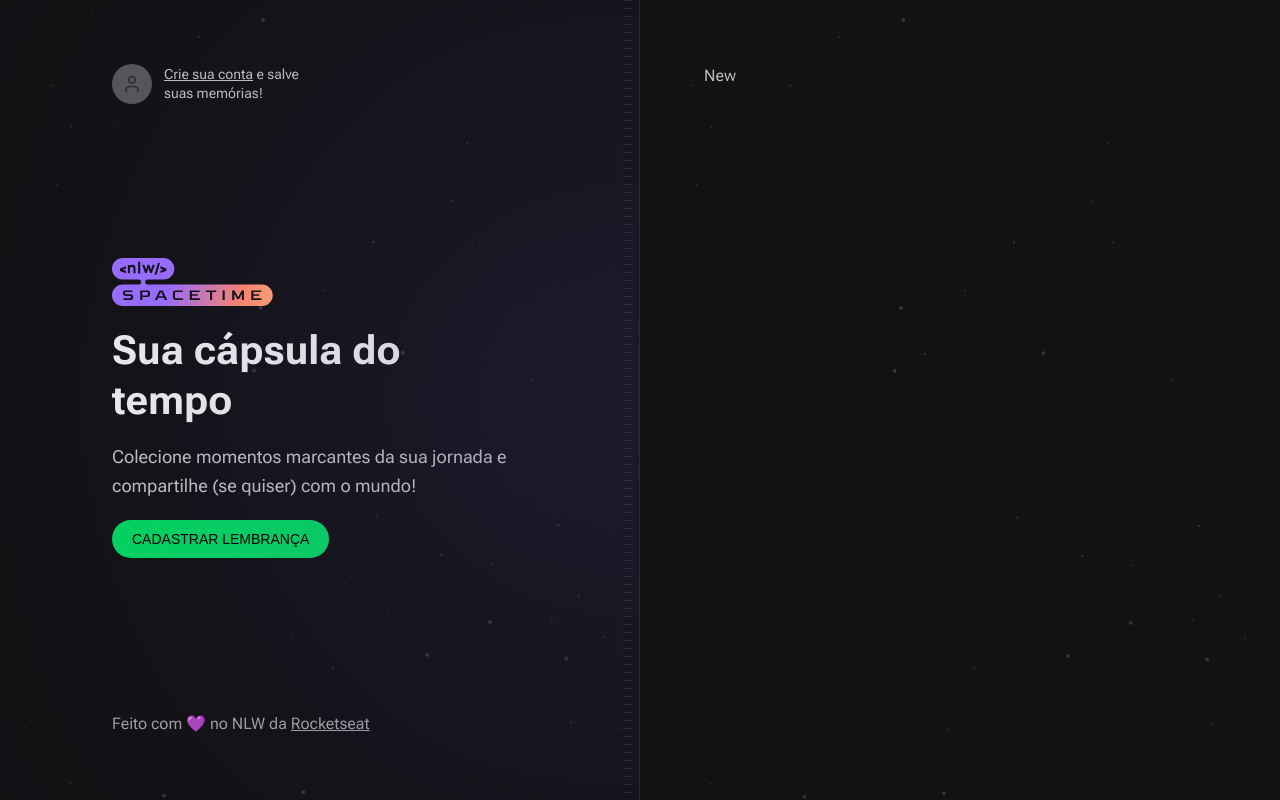
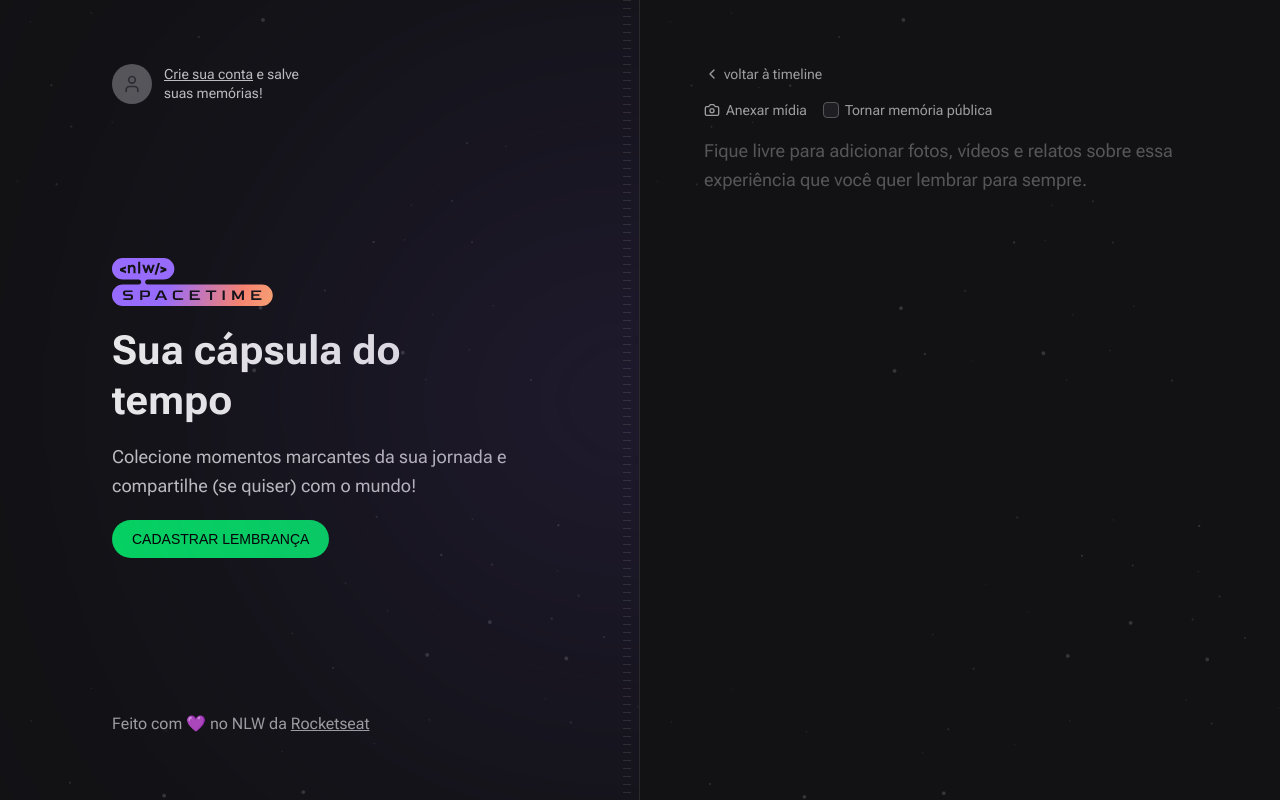
Before and after one commit to leonardondev/nlw-spacetime, a Next.js app in the folder web/: page /memories/new in a window 1280 px wide. Built offline with nearby package versions, Linux system fonts and the light colour scheme; no server answers; a web font is replaced by a local one.

Commit message:
dev: new memory page e bff do next13

```diff
--- a/web/package.json
+++ b/web/package.json
@@ -27,6 +27,7 @@
   },
   "devDependencies": {
     "@rocketseat/eslint-config": "^1.2.0",
+    "@tailwindcss/forms": "^0.5.3",
     "prettier-plugin-tailwindcss": "^0.3.0"
   }
 }
--- a/web/src/app/api/auth/callback/route.ts
+++ b/web/src/app/api/auth/callback/route.ts
@@ -8,10 +8,11 @@
   const registerResponse = await api.post('/register', {
     code,
   })
-
   const { token } = registerResponse.data
 
-  const redirectURL = new URL('/', request.url)
+  const redirectTo = request.cookies.get('redirectTo')?.value
+
+  const redirectURL = redirectTo ?? new URL('/', request.url)
   const cookieExpiresInSeconds = 60 * 60 * 24 * 30
 
   return NextResponse.redirect(redirectURL, {
--- /dev/null
+++ b/web/src/app/api/auth/logout/route.ts
@@ -0,0 +1,11 @@
+import { NextRequest, NextResponse } from 'next/server'
+
+export async function GET(request: NextRequest) {
+  const redirectURL = new URL('/', request.url)
+
+  return NextResponse.redirect(redirectURL, {
+    headers: {
+      'Set-Cookie': `token=; Path=/; max-age=0`,
+    },
+  })
+}
--- a/web/src/app/memories/new/page.tsx
+++ b/web/src/app/memories/new/page.tsx
@@ -1,7 +1,50 @@
+import { Camera, ChevronLeft } from 'lucide-react'
+import Link from 'next/link'
+
 export default function New() {
   return (
-    <div>
-      <h1>New</h1>
+    <div className="flex flex-1 flex-col gap-4">
+      <Link
+        href="/"
+        className="flex items-center gap-1 text-sm text-gray-200 hover:text-gray-100"
+      >
+        <ChevronLeft className="h-4 w-4" />
+        voltar à timeline
+      </Link>
+
+      <form className="flex flex-1 flex-col gap-2">
+        <div className="flex items-center gap-4">
+          <label
+            htmlFor="media"
+            className="flex cursor-pointer items-center gap-1.5 text-sm text-gray-200 hover:text-gray-100"
+          >
+            <Camera className="h-4 w-4" />
+            Anexar mídia
+          </label>
+
+          <label
+            htmlFor="isPublic"
+            className="flex items-center gap-1.5 text-sm text-gray-200 hover:text-gray-100"
+          >
+            <input
+              type="checkbox"
+              name="isPublic"
+              id="isPublic"
+              value="true"
+              className="h-4 w-4 rounded border-gray-400 bg-gray-700 text-purple-500"
+            />
+            Tornar memória pública
+          </label>
+        </div>
+        <input type="file" id="media" className="invisible h-0 w-0" />
+        <textarea
+          name="content"
+          id=""
+          spellCheck={false}
+          className="w-full flex-1 resize-none rounded border-0 bg-transparent p-0 text-lg leading-relaxed text-gray-100 placeholder:text-gray-400 focus:ring-0"
+          placeholder="Fique livre para adicionar fotos, vídeos e relatos sobre essa experiência que você quer lembrar para sempre."
+        />
+      </form>
     </div>
   )
 }
--- a/web/src/components/Hero.tsx
+++ b/web/src/components/Hero.tsx
@@ -1,5 +1,6 @@
 import nlwImg from '@/assets/nlw-spacetime-logo.svg'
 import Image from 'next/image'
+import Link from 'next/link'
 
 export function Hero() {
   return (
@@ -16,12 +17,12 @@
         </p>
       </div>
 
-      <a
-        href=""
+      <Link
+        href="/memories/new"
         className="inline-block rounded-full bg-green-500 px-5 py-3 font-alt text-sm uppercase leading-none text-black hover:bg-green-600"
       >
         CADASTRAR LEMBRANÇA
-      </a>
+      </Link>
     </div>
   )
 }
--- a/web/src/components/Profile.tsx
+++ b/web/src/components/Profile.tsx
@@ -18,7 +18,10 @@
 
       <p className="max-w-[240px] text-sm leading-snug">
         {name}
-        <a href="" className="block text-red-400 hover:text-red-300">
+        <a
+          href="/api/auth/logout"
+          className="block text-red-400 hover:text-red-300"
+        >
           Quero sair
         </a>
       </p>
--- a/web/tailwind.config.js
+++ b/web/tailwind.config.js
@@ -66,5 +66,5 @@
       },
     },
   },
-  plugins: [],
+  plugins: [require('@tailwindcss/forms')],
 }
```
Also changed, not shown: web/src/middleware.ts (added, +21 -0 lines), 1 other file (tests, documents, lock files or other folders).
